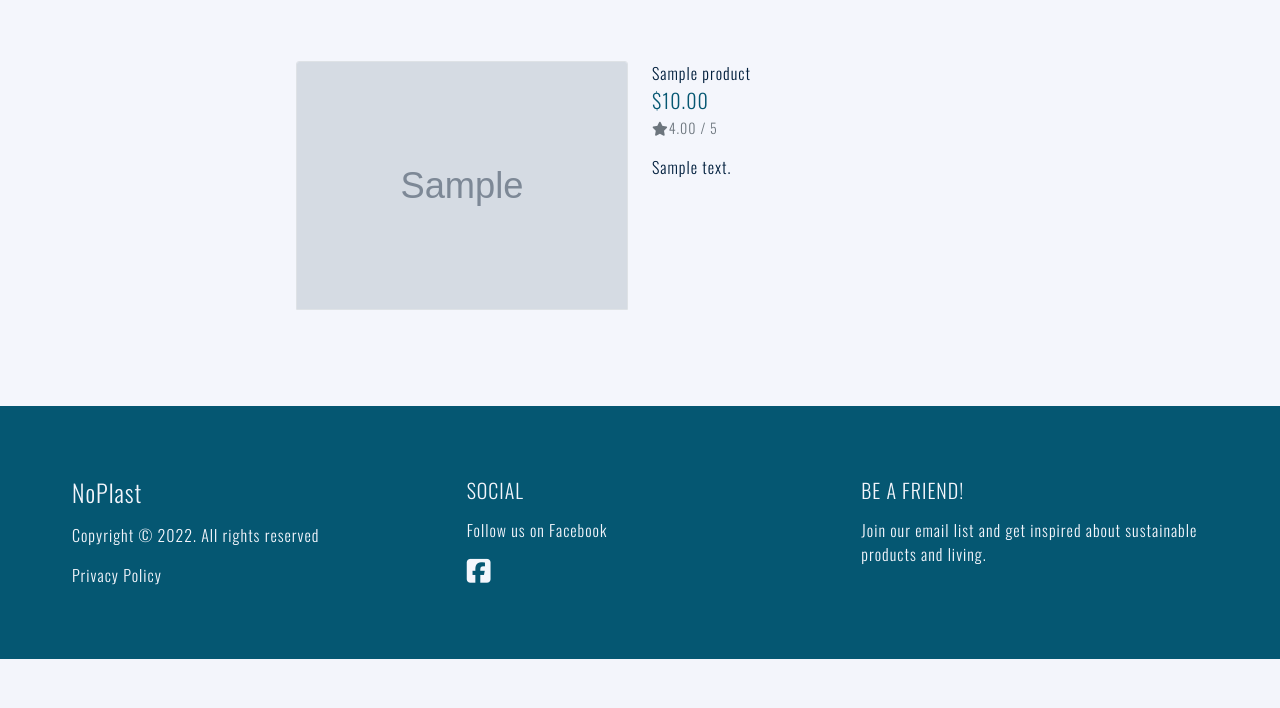
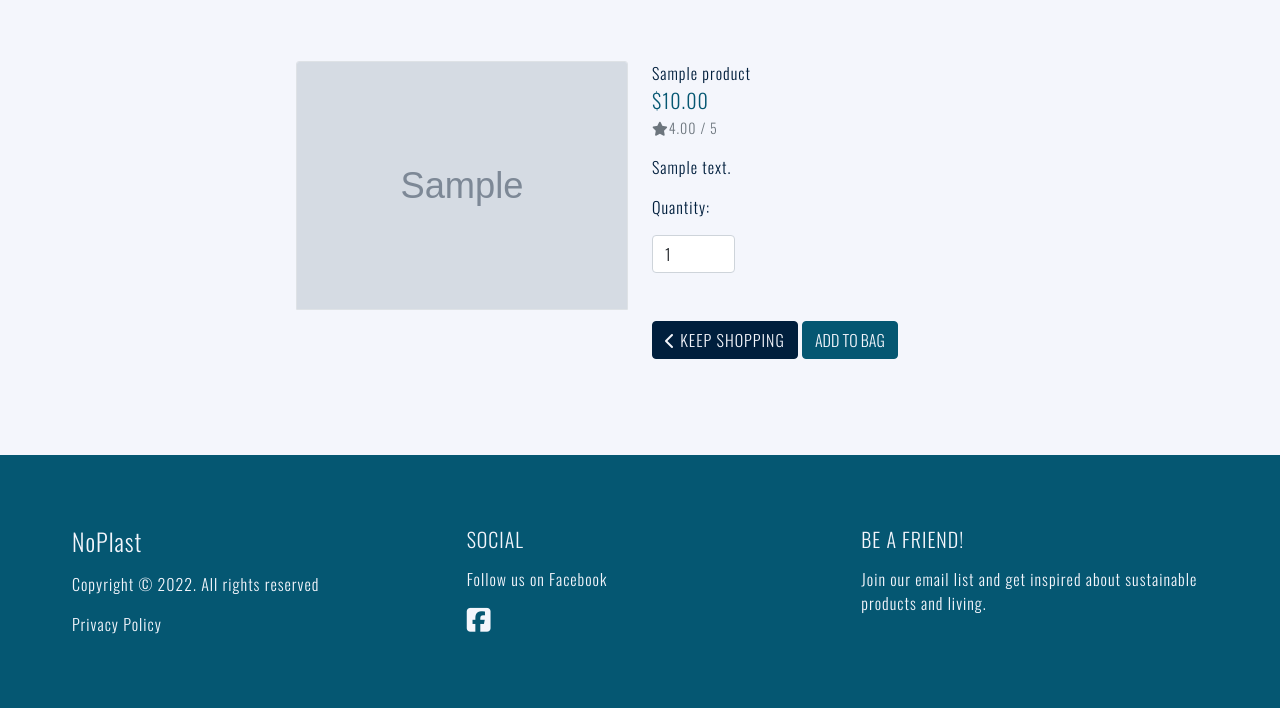
Before and after one commit to josswe26/noplast, a Django app: page /products/1/ in a window 1280 px wide. Shown: the part 325-1033 px from the top of the page. Before the commit the page ends 984 px from the top, so only its background shows below. Run offline with Django 3.2, Linux system fonts and the light colour scheme; tables that the repository leaves empty hold one stand-in row (values such as "Sample post"); grey boxes marked "Sample" are stand-in pictures; some libraries are stand-ins or nearby versions.

Commit message:
Add add_to_bag functionality

```diff
--- a/bag/urls.py
+++ b/bag/urls.py
@@ -2,5 +2,6 @@ from django.urls import path
 from . import views
 
 urlpatterns = [
-    path('', views.view_bag, name='view_bag')
+    path('', views.view_bag, name='view_bag'),
+    path('add/<item_id>/', views.add_to_bag, name='add_to_bag'),
 ]
--- a/products/templates/products/product_detail.html
+++ b/products/templates/products/product_detail.html
@@ -29,11 +29,13 @@
                         <div class="image-container my-5">
                             {% if product.image %}
                                 <a href="{{ product.image.url }}" target="_blank">
-                                    <img class="card-img-top img-fluid border" src="{{ product.image.url }}" alt="{{ product.name }}">
+                                    <img class="card-img-top img-fluid border" src="{{ product.image.url }}"
+                                        alt="{{ product.name }}">
                                 </a>
-                                {% else %}
+                            {% else %}
                                 <a href="">
-                                    <img class="card-img-top img-fluid" src="{{ MEDIA_URL }}noimage.png" alt="{{ product.name }}">
+                                    <img class="card-img-top img-fluid" src="{{ MEDIA_URL }}noimage.png"
+                                        alt="{{ product.name }}">
                                 </a>
                             {% endif %}
                         </div>
@@ -48,6 +50,35 @@
                                 <small class="text-muted">No rating</small>
                             {% endif %}
                             <p class="mt-3">{{ product.description }}</p>
+
+                            <!-- Add quantity form -->
+                            <form class="form" action="{% url 'add_to_bag' product.id %}" method="POST">
+                                {% csrf_token %}
+                                <div class="form-row">
+                                    <div class="col-12">
+                                        <p class="mt-3">Quantity:</p>
+                                        <div class="form-group w-25">
+                                            <div class="input-group">
+                                                <input class="form-control qty_input" type="number" name="quantity"
+                                                    value="1" min="1" max="99" data-item_id="{{ product.id }}"
+                                                    id="id_qty_{{ product.id }}">
+                                            </div>
+                                        </div>
+                                    </div>
+
+                                    <div class="col-12">
+                                        <a href="{% url 'products' %}" class="btn btn-main hvr-back-pulse mt-5">
+                                            <span>
+                                                <i class="fas fa-chevron-left"></i>
+                                            </span>
+                                            <span class="text-uppercase">Keep Shopping</span>
+                                        </a>
+                                        <input type="submit" class="btn btn-alternate text-uppercase mt-5"
+                                            value="Add to Bag">
+                                    </div>
+                                    <input type="hidden" name="redirect_url" value="{{ request.path }}">
+                                </div>
+                            </form>
                         </div>
                     </div>
                 </div>
--- a/static/css/base.css
+++ b/static/css/base.css
@@ -68,9 +68,16 @@ body {
     border-color: #001f3d;
 }
 
+.btn-alternate {
+    background-color: #055772;
+    color: #f4f6fc !important;
+    border-color: #055772;
+}
+
 .hvr-back-pulse:active,
 .hvr-back-pulse:focus,
-.hvr-back-pulse:hover {
+.hvr-back-pulse:hover,
+.btn-alternate:hover {
     background-color: #09abd7;
     border-color: #09abd7;
 }
```
Also changed, not shown: bag/views.py (+18 -1 lines).
